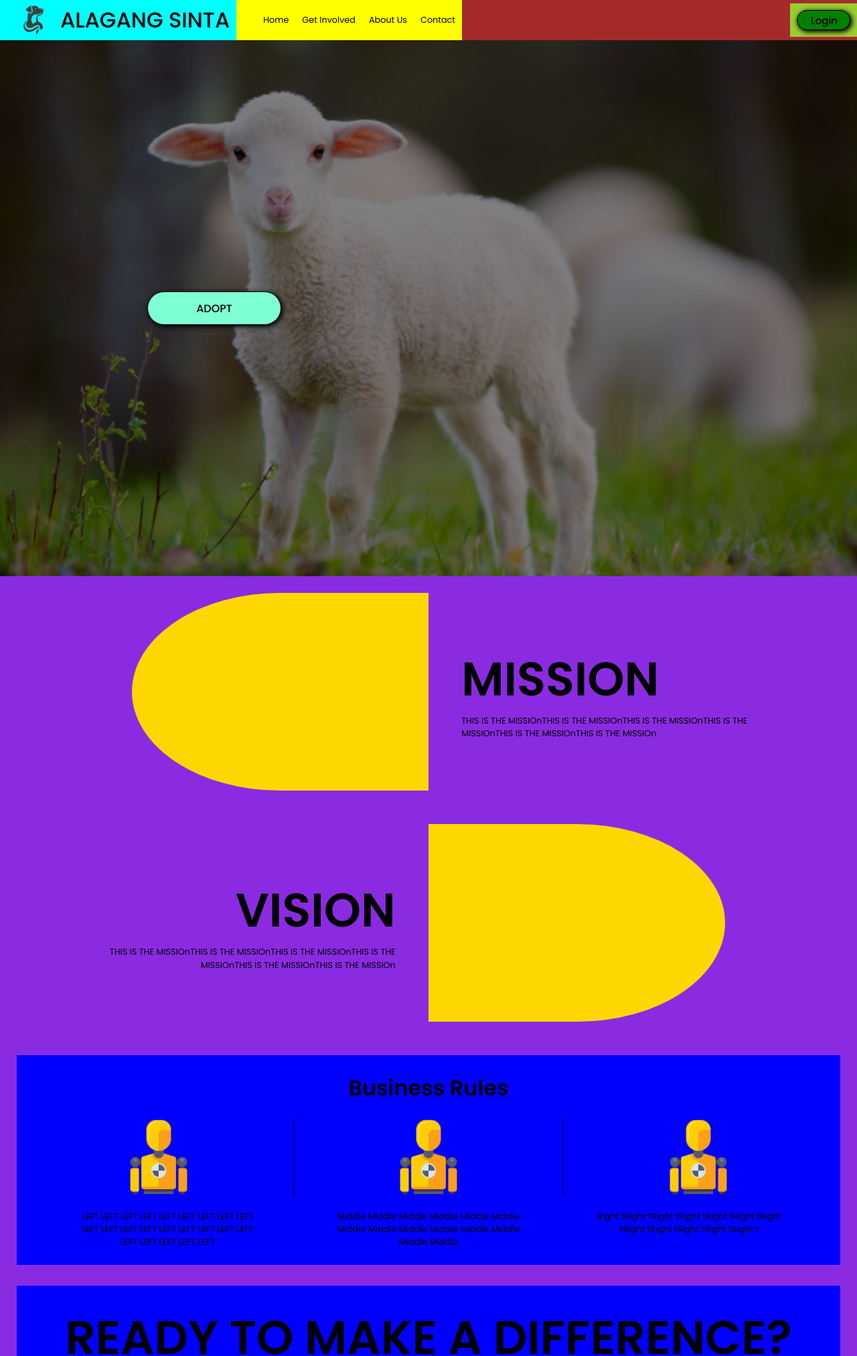
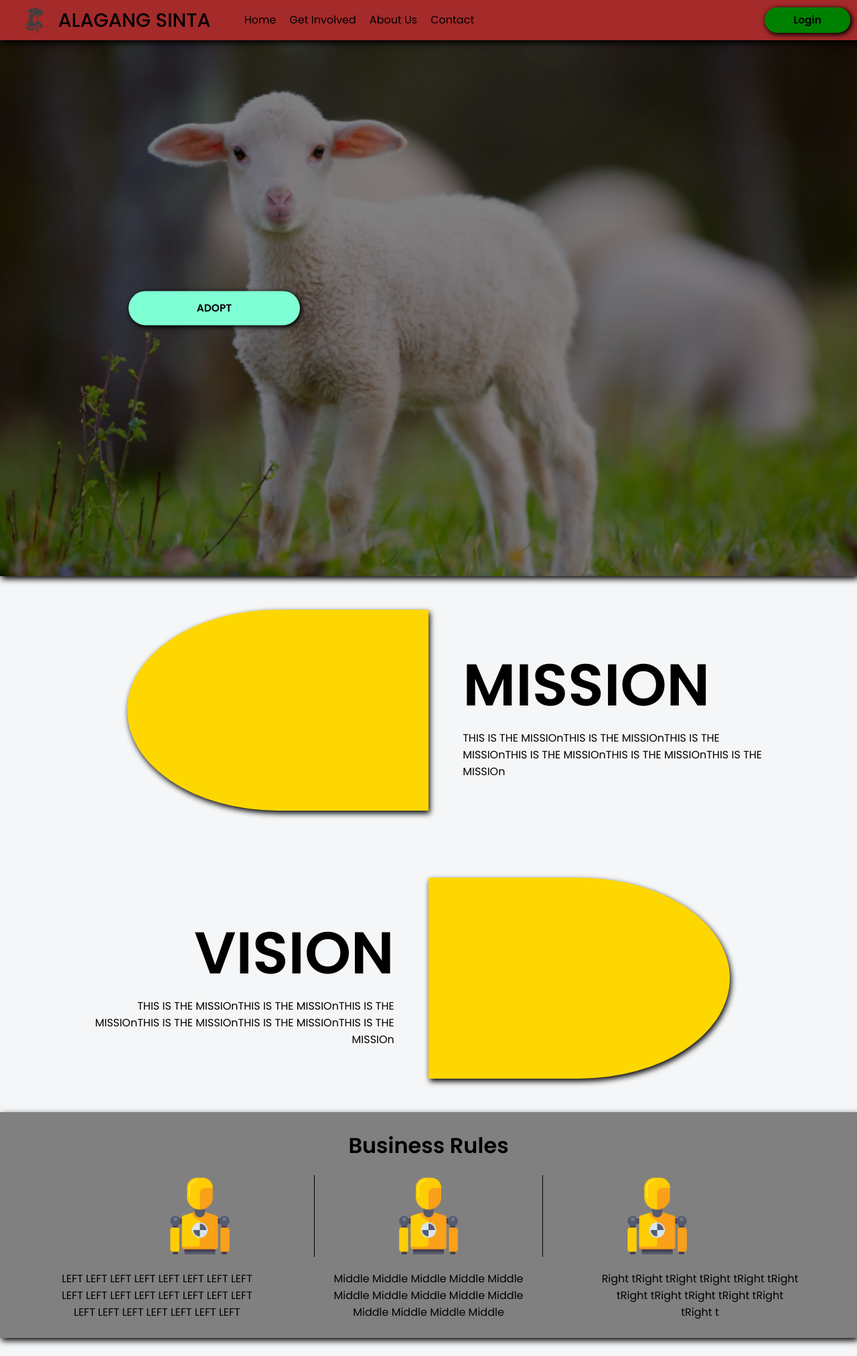
Before and after one commit to JMR-san/alagang-sinta, a PHP site: page / in a window 1280 px wide. Shown: the top 2024 px of the page at 67% size. Run offline with PHP 8.4, Linux system fonts and the light colour scheme; some libraries are stand-ins or nearby versions.

Commit message:
CSS revision

```diff
--- a/css/main.css
+++ b/css/main.css
@@ -1,434 +1,195 @@
-/*  Must create ID for Texts, and class for specific styling
-    Text-Title, Text-Paragraph, Text-headings
-*/
+/* === Base Resets === */
+html, body {
+    height: 100%;
+    margin: 0;
+    font-size: 100%;
+    font-family: 'Poppins', sans-serif;
+}
+
 a {
     cursor: pointer;
 }
-body, html{
-    height: 100%;
-    margin: 0;
-    font-size: 100%;
+
+/* === Typography Styles === */
+.Text-Title {
+    font-size: 5.5em;
+    font-weight: 600;
 }
 
-h1, h2, h3, h4, p, li{
-    font-family: Poppins;
-    line-height: 150%;
+.Text-Headings {
+    font-weight: 500;
+    text-align: center;
+}
+
+.Text-Paragraph,
+li {
+    font-size: 1em;
+    font-weight: normal;
+    line-height: 1.5;
     word-wrap: break-word;
 }
 
-h1 {
-    font-size: 5.5vw;
-    font-weight: 600;
-}
-h2 {
-    font-size: 4.5vw;
-    font-weight: 300;
-}
-h3 {
-    font-size: 2.5vw;
-    font-weight: 500;
-    text-align: center;
-}
-h4 {
-    font-size: 1.5vw;
-    font-weight: 200;
-}
+/* Specific Headings */
+h1 { font-size: 5.5em; font-weight: 600; }
+h2 { font-size: 4.5em; font-weight: 300; }
+h3 { font-size: 1.8em; font-weight: 500; text-align: center; }
+h4 { font-size: 1.5em; font-weight: 200; }
 
-p, li{
-    font-size: 1vw;
-    font-weight: normal;
-}
-/* Header & Footer and Page Format*/
-header {
-    background-color: brown;
-    width: 100%;
-    height: fit-content;
-    display: flex;
-    position: sticky;
-    top: 0;
-    z-index: 1000;
-
-    justify-content: space-between;
-}
-
-footer {
-    background-color: brown;
-    clear: both;
-    position: relative;
-    height: 250px;
-    margin-top: -200px;
-    position: relative;
-    bottom: unset;
-    width: 100%;
-    height: 25vw;            /* Footer height */
-    z-index: inherit;
-}
-
+/* === Layout === */
 #page-container {
     display: flex;
     flex-direction: column;
-    min-height: 80vh;
-    background-color: aqua;
+    width: 100%;
+    background-color: rgba(237,239,241,0.56);
 }
 
 #content-wrap {
-    padding-bottom: 10rem;    /* Footer height */
     flex: 1;
 }
 
+.content-container {
+    /* background-color: blueviolet; */
+    /* padding: 5%; */
+    margin-bottom: 25px;
+    padding-bottom: 15vw;
+    position: relative;
+    z-index: 900;
+}
 
-/* Header Contents */
+/* === Header === */
+header {
+    background-color: brown;
+    display: flex;
+    justify-content: space-between;
+    position: sticky;
+    top: 0;
+    width: 100%;
+    z-index: 1000;
+    box-shadow: 2px 4px 9px 0px #000000;
+}
+
 .header-content {
-    width: fit-content;
+    display: flex;
+    width: 100%;
     height: 100%;
-    background-color: aqua;
-    padding-left: 20px;
-    display: flex;
+    /* background-color: aqua; */
+    padding-left: 2vw;
 }
 
 .header-content img {
-    height: 60px;
+    height: 4vw;
     align-self: center;
 }
 
+#header-cname {
+    padding: 0 10px;
+    margin: auto 0;
+    line-height: 60px;
+}
+
 .header-content-nav {
-    height: 100%;
-    width: fit-content;
-    background-color: yellow;
+    width: 70%;
+    /* background-color: yellow; */
     font-weight: 600;
 }
 
 .header-content-nav ul {
     list-style: none;
+    display: flex;
+    flex-wrap: wrap;
     margin-left: 30px;
+    padding: 0;
+    align-items: center;
 }
 
 .header-content-nav ul li {
-    display: inline;
     float: left;
+    /* margin-bottom: 10px; */
+    line-height: 60px;
 }
 
 .header-content-nav ul li a {
+    height: 4vw;
     padding: 0 10px;
-    line-height: 60px;
 }
 
 .header-content-login {
-    height: 100%;
+    /* background-color: yellowgreen; */
     width: fit-content;
-    background-color: yellowgreen;
-    margin-top: auto;
-    margin-bottom: auto;
+    margin: auto 0;
 }
 
-#header-cname {
-    padding: 0 10px;
-    margin-top: auto;
-    margin-bottom: auto;
-    display: inline;
-    line-height: 60px;
-}
-
-/* Buttons */
-#buttons {
-    border: 1px solid black;
-    box-shadow: 2px 2px 7px 1px #000000;
-    cursor: pointer;
-    border-radius: 25px;
-    font-family: Poppins;
-    font-weight: 500;
-
-    &:hover {
-    opacity: 0.7;
-    }
-
-    &:active {
-    opacity: 1;
-  }
-}
-
-.btn-login {
-    margin: 10px;
-    padding-left: 20px;
-    height: 30px;
-    width: 80px;
-    font-size: 15px;
-    background-color: green;
-}
-
-.btn-hero-adopt {
-    height: 50px;
-    width: 200px;
-    background-color: aquamarine;
-
-    font-weight: 700;
-    color: #000000;
-}
-
-/* Main Contents */
-.hero-img {
-  background-image: linear-gradient(rgba(0, 0, 0, 0.5), rgba(0, 0, 0, 0.5)), url("/assets/img/dummy-bg.jpg");
-  height: 100vh;
-  background-position: center;
-  background-repeat: no-repeat;
-  background-size: cover;
-  position: relative;
-}
-
-.hero-txt {
-  text-align: center;
-  position: absolute;
-  top: 50%;
-  left: 25%;
-  transform: translate(-50%, -50%);
-  color: white;
-}
-
-.content-container {
-    background-color: blueviolet;
-    padding: 25px;
-    margin-bottom: 25px;
+/* === Footer === */
+footer {
+    background-color: brown;
+    height: 25vw;
     width: 100%;
-    height: fit-content;
-    position:static;
-    height: 100%;
-    max-height: 300vh;
-    /* z-index: 900; */
-}
-
-/* .mv-grid-wrapper {
-    display: grid;
-    grid-template-columns: repeat(2, 1fr);
-    gap: 20px;
-    align-items: center;
-}
-
-.grid-style {
-    display: flex;
-    flex-direction: column;
-    align-items: center;
-    justify-content: center;
-    text-align: center;
-} */
-.section {
-    padding: 0 10% 0 10%;
-    display: flex;
-    flex-direction: row ;
-    align-items: center;       /* vertical alignment */
-    justify-content: center;
-    margin-bottom: 50px;
-}
-@media (max-width: 800px) {
-    .section {
-        flex-direction: column !important;
-    }
-    .shape-TLeft, .shape-BRight,
-    .text-BLeft, .text-TRight {
-        max-width: 90%;
-        margin: 10px auto;
-        text-align: center;
-    }
-}
-
-
-.shape-TLeft,
-.shape-BRight {
-    width: 100%;
-    max-width: 450px;
-    height: auto;
-    aspect-ratio: 3 / 2; /* Keeps proportional height */
-    background-color: gold;
-        border-color: 1 solid black;
-}
-
-.shape-TLeft {
-    border-top-left-radius: 50%;
-    border-bottom-left-radius: 50%;
-    margin-left: 5%;
-    margin-right: 5%;
-}
-.shape-BRight {
-    border-top-right-radius: 50%;
-    border-bottom-right-radius: 50%;
-    margin-left: 5%;
-    margin-right: 5%;
-}
-.text-BLeft {
-    text-align: right;
-    word-wrap: break-word;
-    width: 100%;
-    max-width: 450px;
-    }
-
-.text-TRight {
-    text-align: left;
-    word-wrap: break-word;
-    width: 100%;
-    max-width: 450px;
-}
-
-.act-container-wrapper,
-.bs-container-wrapper {
-    background-color: blue;
-    display: flex;
-    flex-direction: column;
-    align-items: center;       /* vertical alignment */
-    justify-content: flex-start;
-    margin-bottom: 2.5%;
-    padding: 2%;
-    width: 100%;
-    height: fit-content;
+    margin-top: -200px;
     position: relative;
-    /* z-index: 1000; */
-}
-
-.bs-container-images {
-    width: 100%;
-    max-width: 100%;  /* Or a fixed px/em size if needed */
-    flex-wrap: wrap;  /* Ensures responsiveness */
-    display: flex;
-    justify-content: center;
-    align-items: flex;
-    gap: 12%;
-    margin: 0 5% 0 5%;
-}
-
-.act-container-images,
-.bs-container-images img {
-    width: 10%;
-    height: auto;
-}
-
-.shape-line {
-    background-color: #000000;
-    height: auto;
-    width: 0.1%;
-}
-
-.text-bs-title {
-    text-align: center; /* Center the title */
-    margin-bottom: 20px; /* Add some space below the title */
-    font-size: 2em; /* Adjust font size as needed */
-}
-
-.bs-images-labels {
-    display:inline-flex;
-    justify-content: center;
-    gap:10%; /* Adjust this gap to align with your image spacing */
-    margin-top: 10px; /* Space between images and their labels */
-    margin: 0 5% 0 5%;
-}
-
-.bs-images-labels p {
-    text-align: center;
-    word-wrap: break-word;
-    width: 100%;
-    max-width: 450px;
-    margin-top: 20px;
-}
-
-
-.act-images-buttons {
-    display:inline-flex;
-    justify-content: center;
-    width: 100%;
-    max-width: 200vw;
-    gap:12.5%; /* Adjust this gap to align with your image spacing */
-    margin: 1% 5% 0 5%;
-}
-
-.act-images-buttons button {
-    text-align: center;
-    width: 200px;
-    height: 50px;
-    border-radius: 20px;
-}
-
-.act-container-images{
-    width: 100%;
-    max-width: 200vw;
-    display: flex;
-    justify-content: center;
-    align-items: flex;
-    gap: 9%;
-    margin: 0 5% 0 5%;
+    z-index: 1000;
 }
 
 .footer-container {
-    height: inherit;
+    display: flex;
     padding: 2%;
-    display: flex;
+    height: 100%;
 }
 
 .footer-logo {
+    max-width: 20vw;
     width: 100%;
-    max-width: 20vw;
+}
+
+.footer-contact, .footer-shortcuts {
+    width: 100%;
+    margin-top: 1%;
+    text-align: left;
 }
 
 .footer-contact {
-    display: block;
-    text-align: left;
-    width: 100%;
     max-width: 45vw;
-    margin-top: 1%;
 }
 
-.footer-contact img {
-    width: 100%;
+.footer-contact img,
+.contact-address img {
     max-width: 2.5vw;
 }
 
-.footer-contact h1 {
-    margin-bottom: 1.5%;
-}
-
 .contact-address {
-    display: inline-flex;
+    display: flex;
     align-items: center;
-    width: 100%;
     max-width: 30vw;
     margin-bottom: 5px;
     padding: 1%;
 }
 
-.contact-address img{
-    width: 100%;
-    max-width: 2vw;
-    /* width: 24px; */
+.contact-address img {
+    margin-right: 10px;
     height: 100%;
     max-height: 2vw;
-    margin-right: 10px;
 }
 
 .footer-shortcuts {
-    display: block;
-    text-align: left;
-    width: 100%;
     max-width: 45vw;
-    margin-top: 1%;
     padding-right: 5%;
 }
 
 .shortcut-images {
-    width: 100%;
-    max-width: 40vw;
-    padding: 2%;
     display: flex;
     flex-direction: row-reverse;
     gap: 5%;
+    max-width: 40vw;
+    padding: 2%;
 }
 
 .shortcut-images img {
-    width: 100%;
     max-width: 2vw;
-    align-items: left;
 }
 
 .shortcut-text {
+    max-width: 45vw;
     text-align: end;
-    width: 100%;
-    max-width: 45vw;
-    padding: 3% 0 3% 0;
+    padding: 3% 0;
 }
 
 .shortcut-text p {
@@ -439,25 +200,206 @@ footer {
     margin-top: 40px;
 }
 
-
-
-/* headings and paragraph
-h1{
-
+/* === Buttons === */
+#buttons {
+    border: 0.5% solid black;
+    box-shadow: 2px 2px 7px 1px #000;
+    border-radius: 5vw;
+    font-family: Poppins;
+    font-weight: 600;
+    font-size: 1.2vw;
+    text-align: center;
+    cursor: pointer;
 }
 
-h2{
-
+#buttons:hover {
+    opacity: 0.7;
 }
 
-h3{
-
+#buttons:active {
+    opacity: 1;
 }
 
-h4{
-
+.btn-login {
+    margin: 10px;
+    height: 3vw;
+    width: 10vw;
+    background-color: green;
 }
 
-p{
+.btn-hero-adopt {
+    height: 4vw;
+    width: 20vw;
+    background-color: aquamarine;
+    color: #000;
+}
 
-} */
+.btn-act {
+    width: 15vw;
+    height: 4vw;
+    border-radius: 20px;
+    text-align: center;
+}
+
+/* === Hero Section === */
+.hero-img {
+    background: linear-gradient(rgba(0,0,0,0.5), rgba(0,0,0,0.5)), url("/assets/img/dummy-bg.jpg");
+    background-position: center;
+    background-repeat: no-repeat;
+    background-size: cover;
+    height: 100vh;
+    position: relative;
+    box-shadow: 2px 4px 9px 0px #000000;
+}
+
+.hero-txt {
+    color: white;
+    text-align: center;
+    position: absolute;
+    top: 50%;
+    left: 25%;
+    transform: translate(-50%, -50%);
+}
+
+/* === Sections === */
+.section {
+    /* background-color: aquamarine; */
+    display: flex;
+    flex-direction: row;
+    align-items: center;
+    justify-content: center;
+    padding: 0 10%;
+    margin-bottom: 50px;
+    width: 100%;
+    height: fit-content;
+    padding-top: 50px;
+}
+
+@media (max-width: 800px) {
+    .section {
+        flex-direction: column;
+    }
+    .shape-TLeft, .shape-BRight,
+    .text-BLeft, .text-TRight {
+        max-width: 90%;
+        margin: 10px auto;
+        text-align: center;
+    }
+}
+
+/* === Shapes and Text Blocks === */
+.shape-TLeft, .shape-BRight {
+    width: 100%;
+    max-width: 450px;
+    height: auto;
+    aspect-ratio: 3 / 2;
+    background-color: gold;
+    box-shadow: 2px 4px 9px 0px #000000
+}
+
+.shape-TLeft {
+    border-top-left-radius: 50%;
+    border-bottom-left-radius: 50%;
+    margin-left: 5%;
+    margin-right: 5%;
+}
+
+.shape-BRight {
+    border-top-right-radius: 50%;
+    border-bottom-right-radius: 50%;
+    margin-left: 5%;
+    margin-right: 5%;
+}
+
+.text-BLeft, .text-TRight {
+    max-width: 450px;
+    width: 100%;
+    word-wrap: break-word;
+}
+
+.text-BLeft { text-align: right; }
+.text-TRight { text-align: left; }
+
+/* === Activity & BS Containers === */
+.act-container-wrapper, .bs-container-wrapper {
+    /* background-color: blue; */
+    display: flex;
+    flex-direction: column;
+    align-items: center;
+    justify-content: flex-start;
+    padding: 2%;
+    margin-bottom: 2.5%;
+    width: 100%;
+    position: relative;
+}
+
+.bs-container-wrapper {
+    margin: auto;
+    width: 100%;
+    margin: 0;
+    background-color: grey;
+    box-shadow: 2px 4px 9px 0px #000000;
+}
+
+.bs-container-images, .act-container-images {
+    display: flex;
+    justify-content: center;
+    flex-wrap: wrap;
+    margin: 0 5%;
+    gap: 8.5vw;
+    width: 100%;
+}
+
+.bs-container-images img {
+    width: 10%;
+    height: auto;
+}
+
+.act-container-images img {
+    width: 20%;
+    height: auto;
+}
+
+.act-images-buttons {
+    display: inline-flex;
+    justify-content: center;
+    gap: 12.5%;
+    margin: 1% 5% 0 5%;
+    width: 100%;
+    max-width: 200vw;
+}
+
+.act-images-buttons button {
+    background-color: rgba(137,3,3,0.56);
+}
+
+.shape-line {
+    background-color: #000;
+    width: 0.1%;
+}
+
+.act-text,
+.text-bs-title {
+    text-align: center;
+    margin-bottom: 20px;
+    font-size: 2em;
+}
+
+.act-text {
+    font-size: 2.5em;
+    margin-bottom: 0;
+}
+
+.bs-images-labels {
+    display: inline-flex;
+    justify-content: center;
+    gap: 10%;
+    margin: 0 5%;
+}
+
+.bs-images-labels p {
+    text-align: center;
+    max-width: 450px;
+    width: 100%;
+    margin-top: 20px;
+}
--- a/index.html
+++ b/index.html
@@ -79,7 +79,7 @@
                 </div>
                 <!-- CTA Mak a difference -->
                  <div class="act-container-wrapper">
-                    <h1>READY TO MAKE A DIFFERENCE?</h1>
+                    <h1 class="act-text">READY TO MAKE A DIFFERENCE?</h1>
                     <h4>Make a paw-sitive impact today!</h4>
                     <div class="act-container-images">
                         <img src="/assets/img/dummy-paw.png">
@@ -87,13 +87,13 @@
                         <img src="/assets/img/dummy-paw.png">
                     </div>
                     <div class="act-images-buttons">
-                        <button id="buttons" onclick="msg()">DONATE</button>
-                        <button id="buttons" onclick="msg()">ADOPT</button>
-                        <button id="buttons" onclick="msg()">VOLUNTEER</button>
+                        <button id="buttons" onclick="msg()" class="btn-act">DONATE</button>
+                        <button id="buttons" onclick="msg()" class="btn-act">ADOPT</button>
+                        <button id="buttons" onclick="msg()" class="btn-act">VOLUNTEER</button>
                     </div>
                  </div>
             </div>
-        </div>
+
         <footer>
             <div class="footer-container">
                 <img src="/assets/img/dummy-logo.png" alt="dummy-logo" class="footer-logo">
@@ -131,7 +131,9 @@
                 </div>
             </div>
         </footer>
+        </div>
     </div>
+
 
 
     <!-- BUTTON ALERT TESTER -->
```
